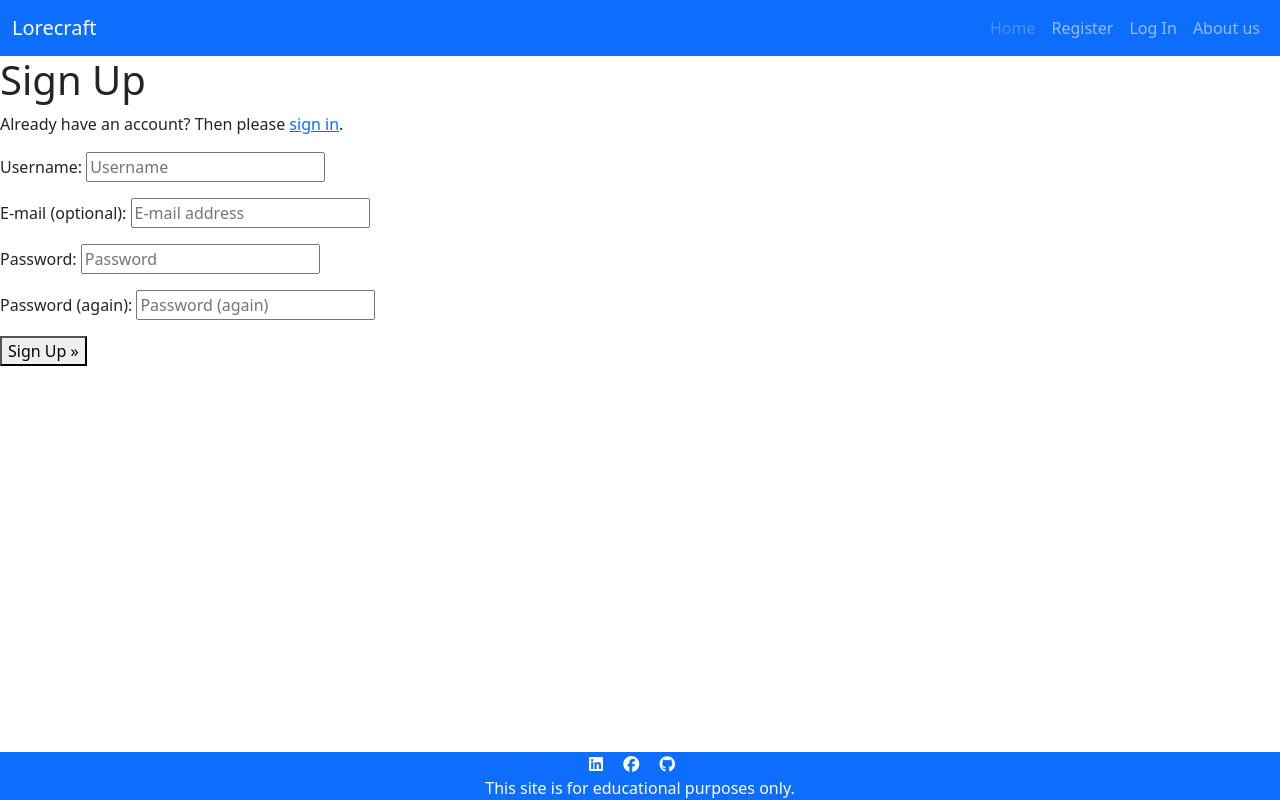
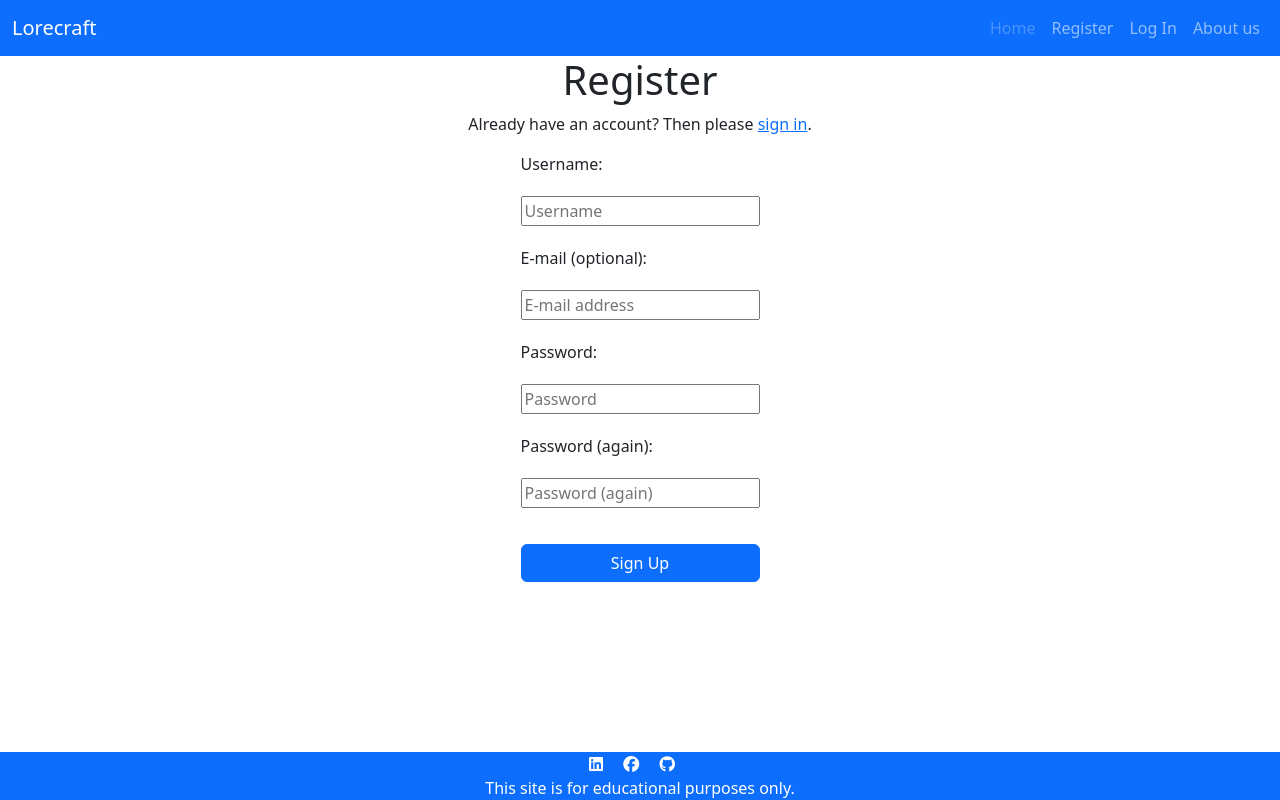
Before and after one commit to bartoszgebarowski/lorecraft, a Django app: page /accounts/signup/ in a window 1280 px wide. Run offline with Django 3.2, Linux system fonts and the light colour scheme; some libraries are stand-ins or nearby versions.

Commit message:
add basic styling

```diff
--- /dev/null
+++ b/static/css/style.css
@@ -0,0 +1,4 @@
+input {
+    margin-top: 20px;
+    margin-bottom: 20px;
+}
--- a/templates/account/signup.html
+++ b/templates/account/signup.html
@@ -1,21 +1,24 @@
 {% extends "base.html" %}
+{% load static %}
 
 {% load i18n %}
 
 {% block head_title %}{% trans "Signup" %}{% endblock %}
 
 {% block content %}
-<h1>{% trans "Sign Up" %}</h1>
+<div class="d-flex flex-column align-items-center">
+<h1>{% trans "Register" %}</h1>
 
 <p>{% blocktrans %}Already have an account? Then please <a href="{{ login_url }}">sign in</a>.{% endblocktrans %}</p>
 
-<form class="signup" id="signup_form" method="post" action="{% url 'account_signup' %}">
+<form class="signup d-flex flex-column align-items-left" id="signup_form" method="post" action="{% url 'account_signup' %}">
   {% csrf_token %}
-  {{ form.as_p }}
+  {{ form }}
   {% if redirect_field_value %}
   <input type="hidden" name="{{ redirect_field_name }}" value="{{ redirect_field_value }}" />
   {% endif %}
-  <button type="submit">{% trans "Sign Up" %} &raquo;</button>
+  <button class="btn btn-primary mt-3" type="submit">{% trans "Sign Up" %}</button>
 </form>
 
 {% endblock %}
+</div>
--- a/templates/base.html
+++ b/templates/base.html
@@ -8,6 +8,8 @@
     <title>{% block title %}{% endblock  %}</title>
     <!-- BOOTSTRAP CSS-->
     <link href="https://cdn.jsdelivr.net/npm/bootstrap@5.2.2/dist/css/bootstrap.min.css" rel="stylesheet" integrity="sha384-Zenh87qX5JnK2Jl0vWa8Ck2rdkQ2Bzep5IDxbcnCeuOxjzrPF/et3URy9Bv1WTRi" crossorigin="anonymous">
+    <!-- CSS -->
+    <link rel="stylesheet" href="{% static 'css/style.css' %}">
 </head>
 <body>
     <header>
```
Also changed, not shown: templates/account/login.html (+15 -4 lines).
